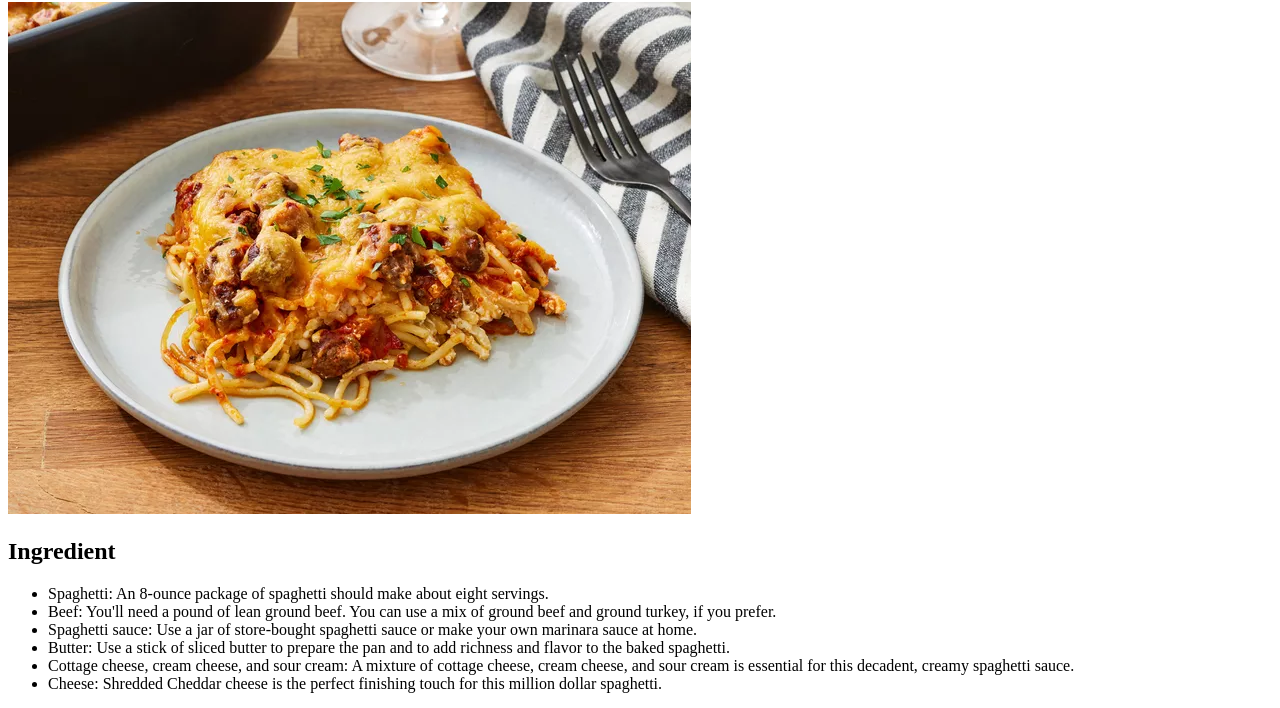
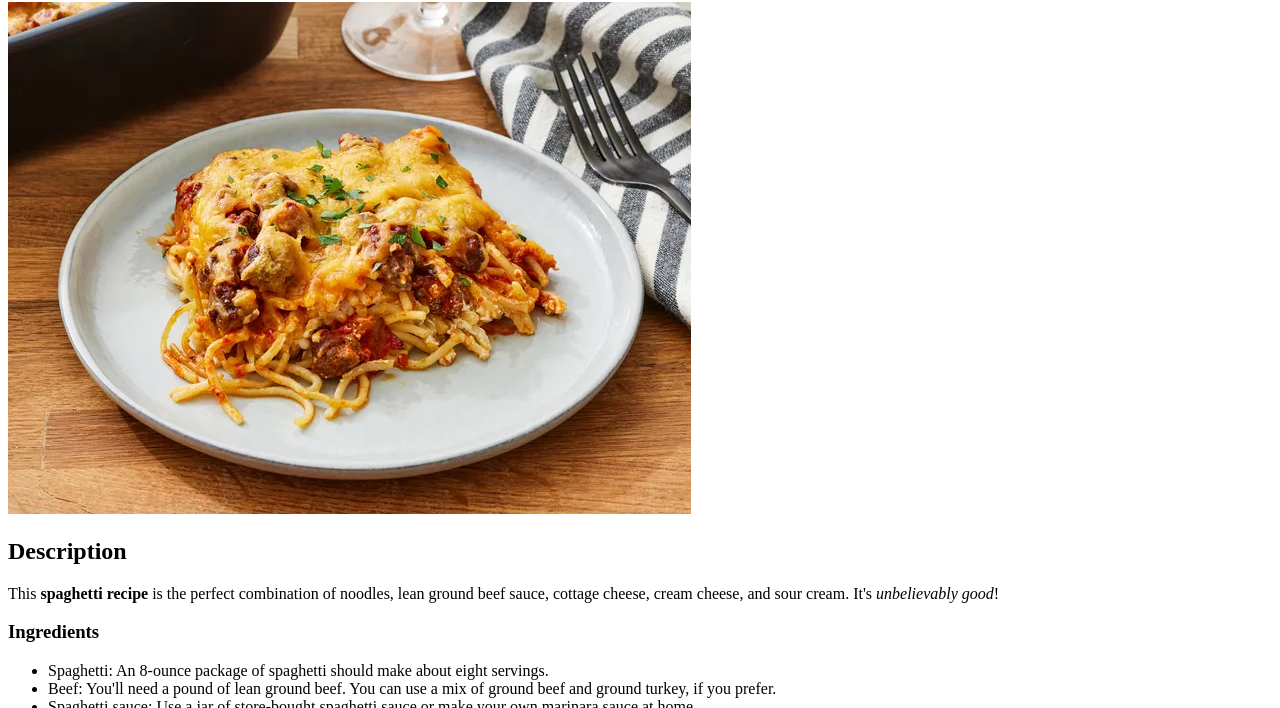
Before and after one commit to ici2718281/odin-recipes, a plain HTML site: page recipes/spaghetti.html in a window 1280 px wide. Shown: the part 78-786 px from the top of the page. Drawn offline with Linux system fonts and the light colour scheme.

Commit message:
add missing description

```diff
--- a/recipes/spaghetti.html
+++ b/recipes/spaghetti.html
@@ -7,7 +7,10 @@
   <body>
     <h1>Spaghetti</h1>
     <img src='../images/spaghetti.webp' alt='Spaghetti'>
-    <h2>Ingredient</h2>
+    <h2>Description</h2>
+    <p>This <strong>spaghetti recipe</strong> is the perfect combination of noodles, lean ground beef sauce, cottage cheese,
+      cream cheese, and sour cream. It's <em>unbelievably good</em>!</p>
+    <h3>Ingredients</h3>
     <ul>
       <li>Spaghetti: An 8-ounce package of spaghetti should make about eight servings.</li>
       <li>Beef: You'll need a pound of lean ground beef. You can use a mix of ground beef and ground turkey,
```
